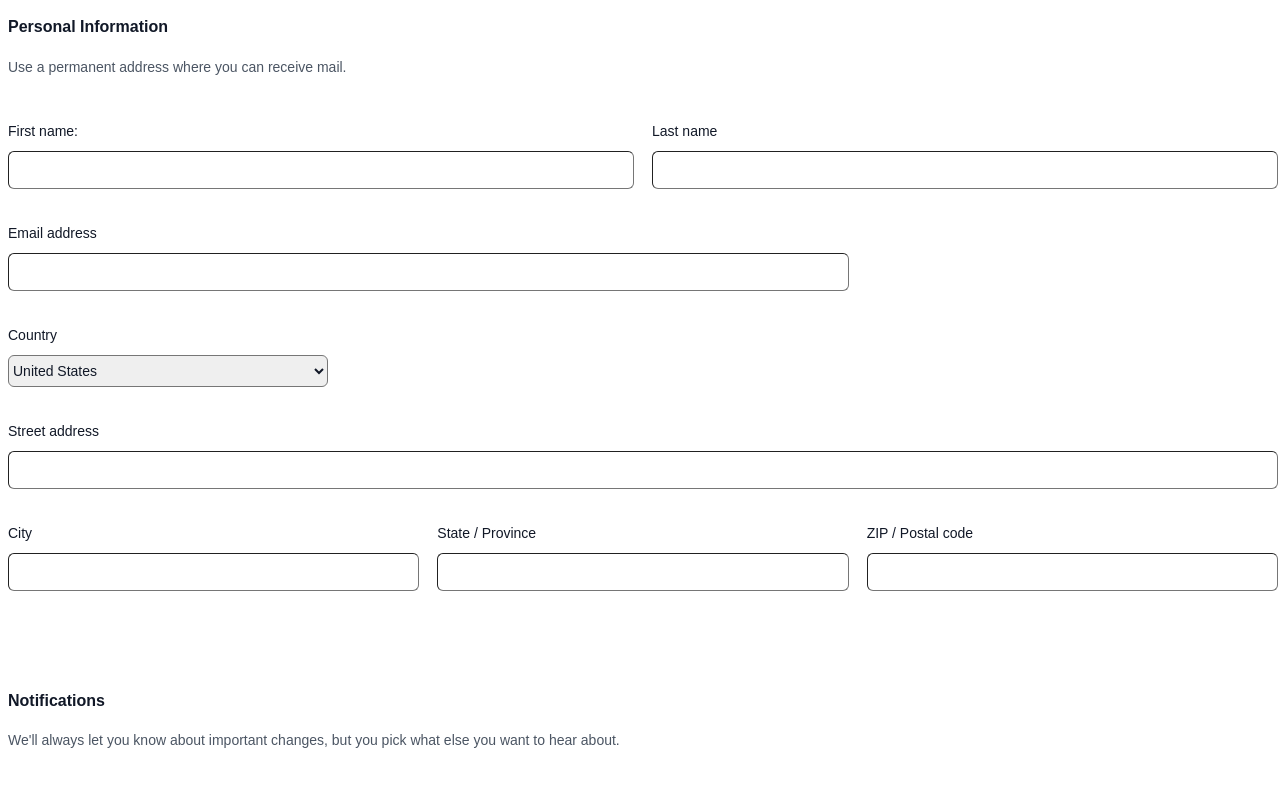
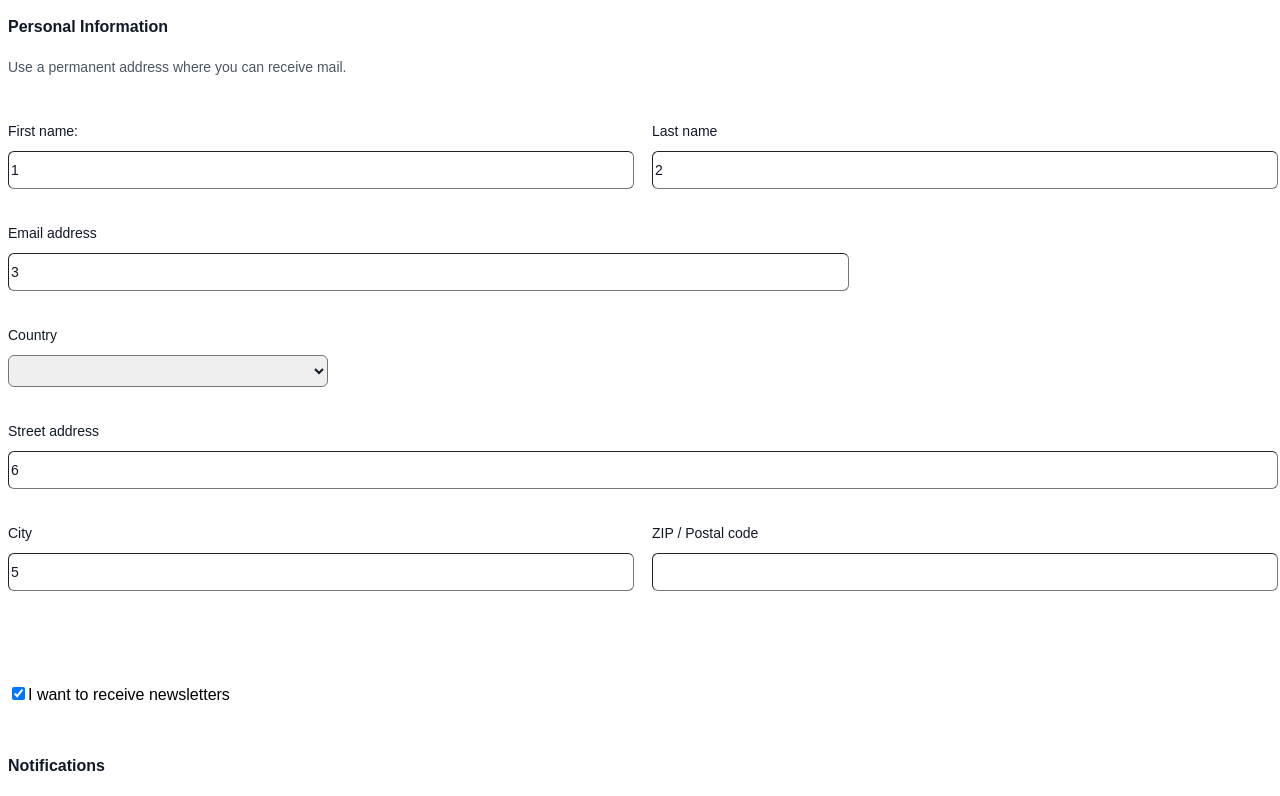
Before and after one commit to Rufus412/Sign-me.up, a Vue app: page / in a window 1280 px wide. Shown: the top 796 px of the page. Built offline with nearby package versions, Linux system fonts and the light colour scheme.

Commit message:
V-modeled form but still have to fix the formcheck

```diff
--- a/src/components/Form.vue
+++ b/src/components/Form.vue
@@ -49,28 +49,28 @@ export default {
           <div class="sm:col-span-3">
             <label for="first-name" class="block text-sm font-medium leading-6 text-gray-900">First name:</label>
             <div class="mt-2">
-              <input type="text" name="first-name" id="first-name" autocomplete="given-name" class="block w-full rounded-md border py-1.5 text-gray-900 shadow-sm ring-1 ring-inset ring-gray-300 placeholder:text-gray-400 focus:ring-2 focus:ring-inset focus:ring-indigo-600 sm:text-sm sm:leading-6" />
+              <input type="text" name="first-name" id="first-name" v-model="info.firstName" autocomplete="given-name" class="block w-full rounded-md border py-1.5 text-gray-900 shadow-sm ring-1 ring-inset ring-gray-300 placeholder:text-gray-400 focus:ring-2 focus:ring-inset focus:ring-indigo-600 sm:text-sm sm:leading-6" />
             </div>
           </div>
 
           <div class="sm:col-span-3">
             <label for="last-name" class="block text-sm font-medium leading-6 text-gray-900">Last name</label>
             <div class="mt-2">
-              <input type="text" name="last-name" id="last-name" autocomplete="family-name" class="block w-full rounded-md border py-1.5 text-gray-900 shadow-sm ring-1 ring-inset ring-gray-300 placeholder:text-gray-400 focus:ring-2 focus:ring-inset focus:ring-indigo-600 sm:text-sm sm:leading-6" />
+              <input type="text" name="last-name" v-model="info.lastName" id="last-name" autocomplete="family-name" class="block w-full rounded-md border py-1.5 text-gray-900 shadow-sm ring-1 ring-inset ring-gray-300 placeholder:text-gray-400 focus:ring-2 focus:ring-inset focus:ring-indigo-600 sm:text-sm sm:leading-6" />
             </div>
           </div>
 
           <div class="sm:col-span-4">
             <label for="email" class="block text-sm font-medium leading-6 text-gray-900">Email address</label>
             <div class="mt-2">
-              <input id="email" name="email" type="email" autocomplete="email" class="block w-full rounded-md border py-1.5 text-gray-900 shadow-sm ring-1 ring-inset ring-gray-300 placeholder:text-gray-400 focus:ring-2 focus:ring-inset focus:ring-indigo-600 sm:text-sm sm:leading-6" />
+              <input id="email" name="email" type="email" v-model="info.email" autocomplete="email" class="block w-full rounded-md border py-1.5 text-gray-900 shadow-sm ring-1 ring-inset ring-gray-300 placeholder:text-gray-400 focus:ring-2 focus:ring-inset focus:ring-indigo-600 sm:text-sm sm:leading-6" />
             </div>
           </div>
 
           <div class="sm:col-span-3">
             <label for="country" class="block text-sm font-medium leading-6 text-gray-900">Country</label>
             <div class="mt-2">
-              <select id="country" name="country" autocomplete="country-name" class="block w-full rounded-md border py-1.5 text-gray-900 shadow-sm ring-1 ring-inset ring-gray-300 focus:ring-2 focus:ring-inset focus:ring-indigo-600 sm:max-w-xs sm:text-sm sm:leading-6">
+              <select id="country" name="country" v-model="info.Country" autocomplete="country-name" class="block w-full rounded-md border py-1.5 text-gray-900 shadow-sm ring-1 ring-inset ring-gray-300 focus:ring-2 focus:ring-inset focus:ring-indigo-600 sm:max-w-xs sm:text-sm sm:leading-6">
                 <option>United States</option>
                 <option>Canada</option>
                 <option>Mexico</option>
@@ -81,25 +81,19 @@ export default {
           <div class="col-span-full">
             <label for="street-address" class="block text-sm font-medium leading-6 text-gray-900">Street address</label>
             <div class="mt-2">
-              <input type="text" name="street-address" id="street-address" autocomplete="street-address" class="block w-full rounded-md border py-1.5 text-gray-900 shadow-sm ring-1 ring-inset ring-gray-300 placeholder:text-gray-400 focus:ring-2 focus:ring-inset focus:ring-indigo-600 sm:text-sm sm:leading-6" />
+              <input type="text" name="street-address" v-model="info.adress" id="street-address" autocomplete="street-address" class="block w-full rounded-md border py-1.5 text-gray-900 shadow-sm ring-1 ring-inset ring-gray-300 placeholder:text-gray-400 focus:ring-2 focus:ring-inset focus:ring-indigo-600 sm:text-sm sm:leading-6" />
             </div>
           </div>
 
-          <div class="sm:col-span-2 sm:col-start-1">
+          <div class="sm:col-span-3 sm:col-start-1">
             <label for="city" class="block text-sm font-medium leading-6 text-gray-900">City</label>
             <div class="mt-2">
-              <input type="text" name="city" id="city" autocomplete="address-level2" class="block w-full rounded-md border py-1.5 text-gray-900 shadow-sm ring-1 ring-inset ring-gray-300 placeholder:text-gray-400 focus:ring-2 focus:ring-inset focus:ring-indigo-600 sm:text-sm sm:leading-6" />
+              <input type="text" name="city" id="city" v-model="info.city" autocomplete="address-level2" class="block w-full rounded-md border py-1.5 text-gray-900 shadow-sm ring-1 ring-inset ring-gray-300 placeholder:text-gray-400 focus:ring-2 focus:ring-inset focus:ring-indigo-600 sm:text-sm sm:leading-6" />
             </div>
           </div>
 
-          <div class="sm:col-span-2">
-            <label for="region" class="block text-sm font-medium leading-6 text-gray-900">State / Province</label>
-            <div class="mt-2">
-              <input type="text" name="region" id="region" autocomplete="address-level1" class="block w-full rounded-md border py-1.5 text-gray-900 shadow-sm ring-1 ring-inset ring-gray-300 placeholder:text-gray-400 focus:ring-2 focus:ring-inset focus:ring-indigo-600 sm:text-sm sm:leading-6" />
-            </div>
-          </div>
 
-          <div class="sm:col-span-2">
+          <div class="sm:col-span-3">
             <label for="postal-code" class="block text-sm font-medium leading-6 text-gray-900">ZIP / Postal code</label>
             <div class="mt-2">
               <input type="text" name="postal-code" id="postal-code" autocomplete="postal-code" class="block w-full rounded-md border py-1.5 text-gray-900 shadow-sm ring-1 ring-inset ring-gray-300 placeholder:text-gray-400 focus:ring-2 focus:ring-inset focus:ring-indigo-600 sm:text-sm sm:leading-6" />
@@ -107,6 +101,10 @@ export default {
           </div>
         </div>
       </div>
+
+      <input type="checkbox" v-model="info.newsLetter" class="">
+      <label>I want to receive newsletters</label><br>
+
 
       <div class="border-b border-gray-900/10 pb-12">
         <h2 class="text-base font-semibold leading-7 text-gray-900">Notifications</h2>
@@ -169,7 +167,7 @@ export default {
 
     <div class="mt-6 flex items-center justify-end gap-x-6">
       <button type="button" class="text-sm font-semibold leading-6 text-gray-900">Cancel</button>
-      <button type="submit" class="rounded-md bg-indigo-600 px-3 py-2 text-sm font-semibold text-white shadow-sm hover:bg-indigo-500 focus-visible:outline focus-visible:outline-2 focus-visible:outline-offset-2 focus-visible:outline-indigo-600">Save</button>
+      <button type="submit" @click="onSubmit" class="rounded-md bg-indigo-600 px-3 py-2 text-sm font-semibold text-white shadow-sm hover:bg-indigo-500 focus-visible:outline focus-visible:outline-2 focus-visible:outline-offset-2 focus-visible:outline-indigo-600">Save</button>
     </div>
   </form>
 </template>
--- a/src/views/HomeView.vue
+++ b/src/views/HomeView.vue
@@ -20,7 +20,8 @@ export default {
         adress: '6',
         zip: '7',
         phoneNumber: 0,
-        gender: 'Male'
+        gender: 'Male',
+        newsLetter: true
       },
       formSubmitted: false
     }
```
